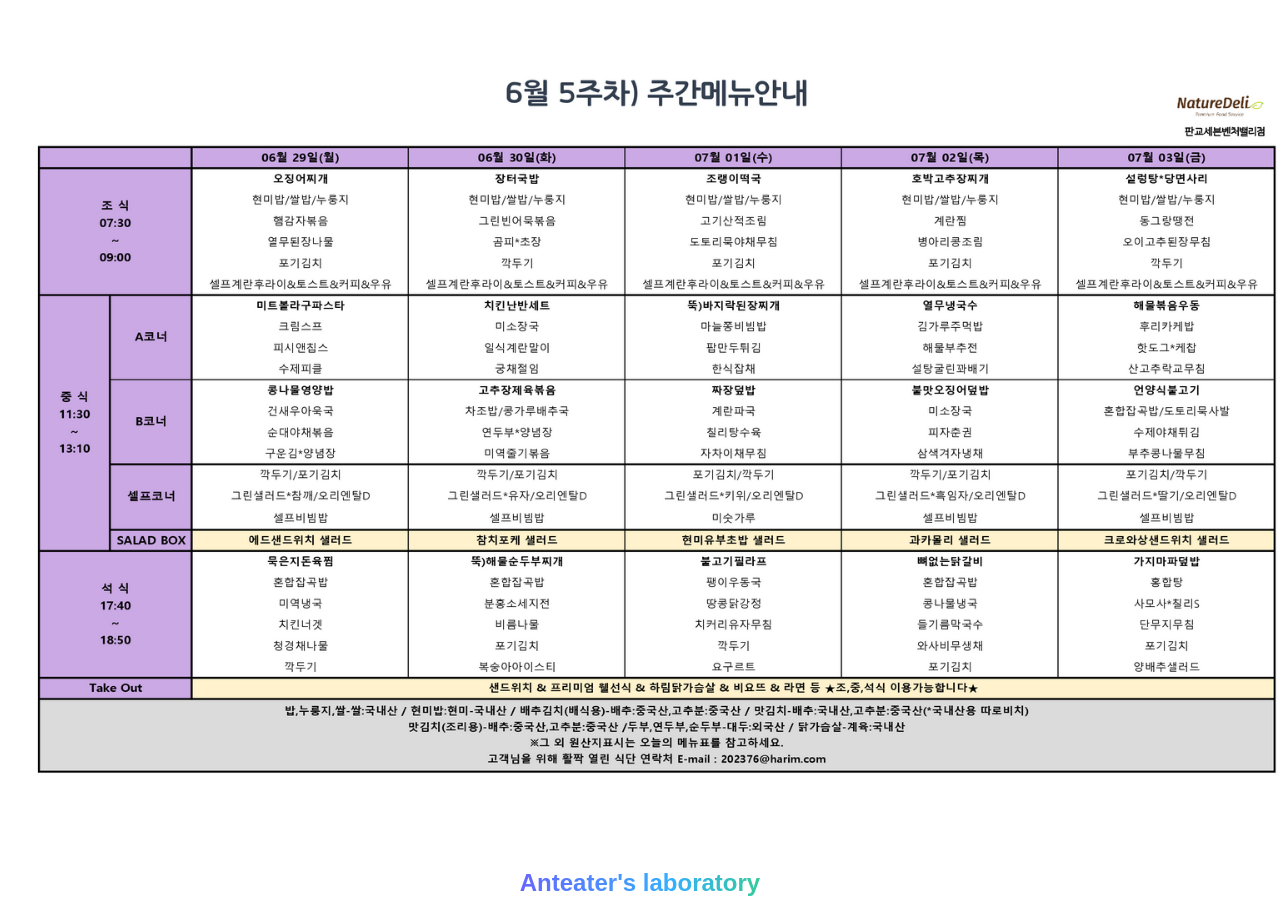
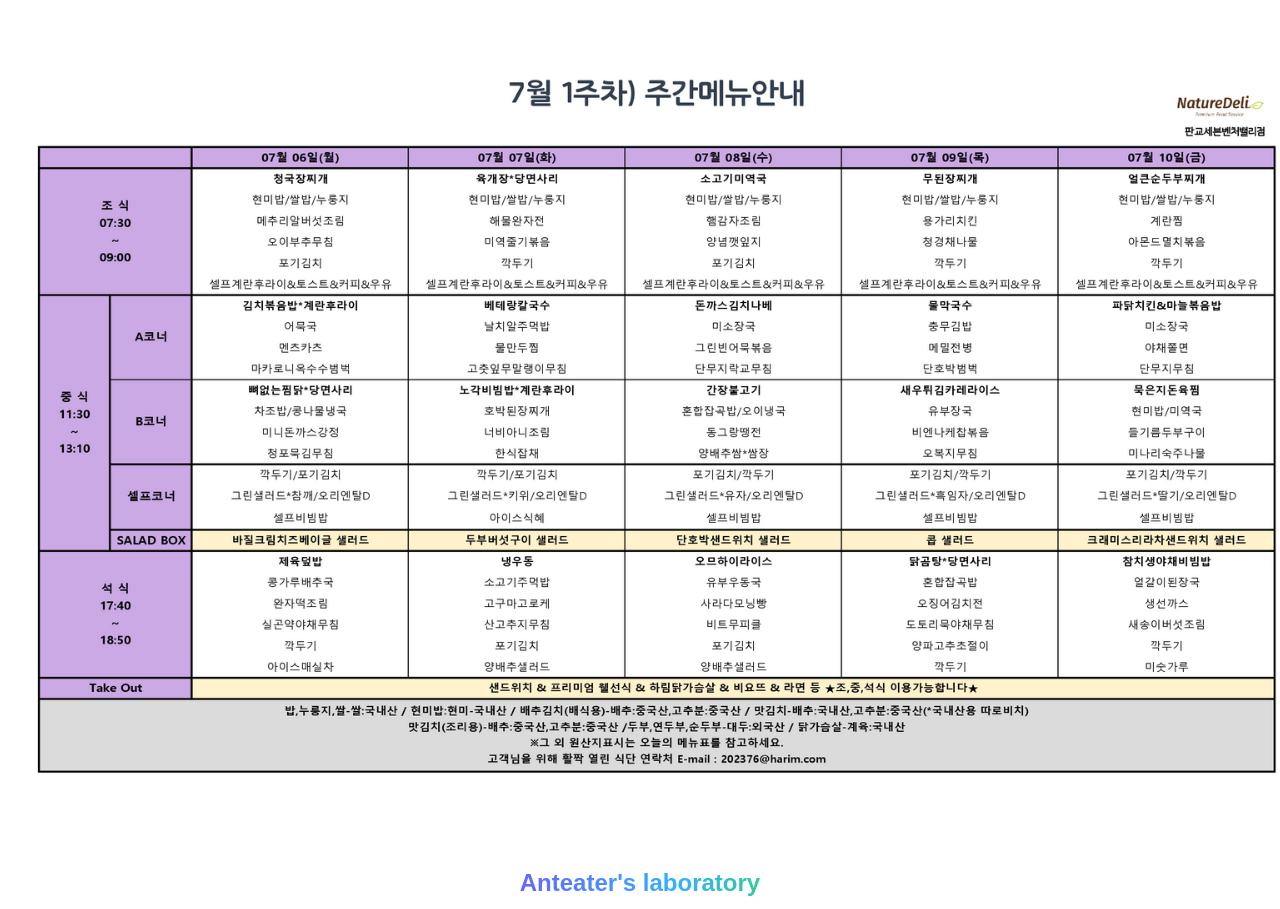
Before and after one commit to anteater333/we-work-for-food, a website: page index.html in a window 1280 px wide. Drawn offline with Linux system fonts and the light colour scheme.

Commit message:
menu update

```diff
--- a/index.html
+++ b/index.html
@@ -9,7 +9,7 @@
     <meta name="author" content="anteater333, a.k.a José" />
     <meta property="og:title" content="We Work For Food" />
     <meta property="og:description" content="판교세븐벤처밸리 식단표" />
-    <meta property="og:image" content="bob/thisWeekMenu.933384.png" />
+    <meta property="og:image" content="bob/thisWeekMenu.996448.png" />
     <meta
       property="og:url"
       content="https://blog.anteater-lab.link/we-work-for-food/"
@@ -18,7 +18,7 @@
     <meta name="twitter:card" content="summary_large_image" />
     <meta name="twitter:title" content="We Work For Food" />
     <meta name="twitter:description" content="판교세븐벤처밸리 식단표" />
-    <meta name="twitter:image" content="bob/thisWeekMenu.933384.png" />
+    <meta name="twitter:image" content="bob/thisWeekMenu.996448.png" />
     <meta
       name="twitter:url"
       content="https://blog.anteater-lab.link/we-work-for-food/"
@@ -27,7 +27,7 @@
   <body>
     <div style="display: flex; flex-direction: column">
       <a href="http://www.pvv.co.kr/bbs/index.php?code=bbs_menu01">
-        <img style="width: 100vw" src="bob/thisWeekMenu.933384.png" alt="menu"
+        <img style="width: 100vw" src="bob/thisWeekMenu.996448.png" alt="menu"
       /></a>
       <a
         style="
```
Also changed, not shown: bob/thisWeekMenu.933384.png (deleted), bob/thisWeekMenu.996448.png (added).
